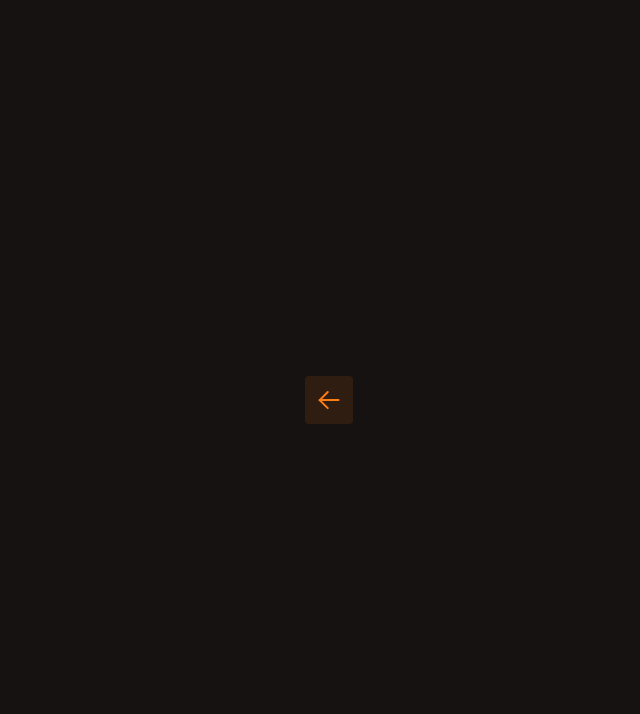
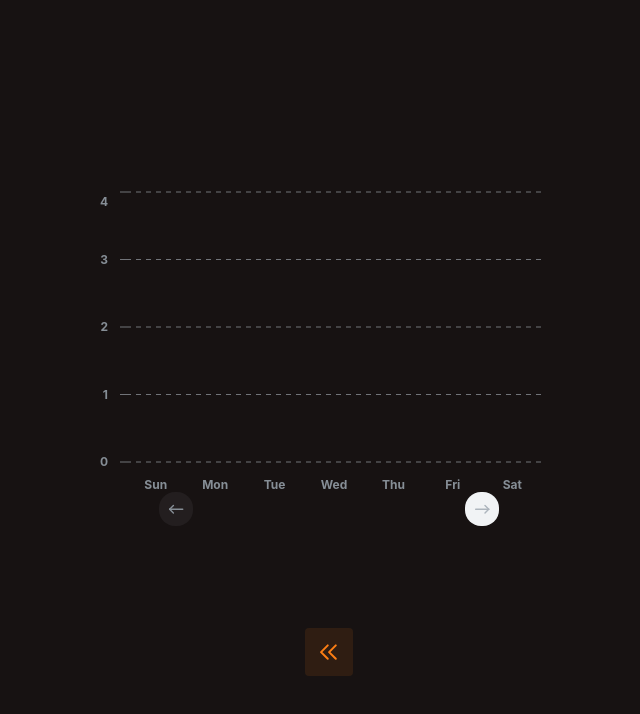
Before and after one commit to tannerkrewson/little-wins, a React (Create React App) app: page / in a window 1280 px wide. Both pictures are taken after a click on the button 674 px from the left and 743 px from the top of the page. Shown: the top 714 px of the page, without its empty margins (311-951 px from the left). Built offline with nearby package versions, Linux system fonts and the light colour scheme.

Commit message:
add chart

```diff
--- a/package.json
+++ b/package.json
@@ -4,6 +4,7 @@
 	"homepage": "https://www.tannerkrewson.com/little-wins",
 	"dependencies": {
 		"@fontsource-variable/dm-sans": "^5.0.3",
+		"@mantine/charts": "^7.4.0",
 		"@mantine/core": "^7.4.0",
 		"@mantine/hooks": "^7.4.0",
 		"@tabler/icons-react": "^2.45.0",
@@ -13,6 +14,7 @@
 		"react": "^18.2.0",
 		"react-dom": "^18.2.0",
 		"react-scripts": "5.0.1",
+		"recharts": "^2.10.3",
 		"typescript": "^4.9.5"
 	},
 	"scripts": {
--- a/src/index.tsx
+++ b/src/index.tsx
@@ -3,6 +3,7 @@ import ReactDOM from "react-dom/client";
 import { MantineProvider } from "@mantine/core";
 
 import "@mantine/core/styles.css";
+import "@mantine/charts/styles.css";
 
 import "@fontsource-variable/dm-sans";
 import "@fontsource-variable/dm-sans/wght.css";
--- a/src/pages/HistoryPage.tsx
+++ b/src/pages/HistoryPage.tsx
@@ -1,15 +1,70 @@
-import { ActionIcon, Group } from "@mantine/core";
-import { IconArrowLeft } from "@tabler/icons-react";
+import { ActionIcon, Container, Group } from "@mantine/core";
+import { BarChart } from "@mantine/charts";
+import {
+	IconChevronsLeft,
+	IconArrowNarrowLeft,
+	IconArrowNarrowRight,
+} from "@tabler/icons-react";
 import useCountTracker from "../utils/useCountTracker";
+import { getDataForWeek } from "../utils/getDataForWeek";
+import { useState } from "react";
 
 function HistoryPage({
 	setCurrentPage,
 }: {
 	setCurrentPage: (newPage: string) => void;
 }) {
+	const [weekOffset, setWeekOffset] = useState(0);
 	const { counts } = useCountTracker();
+	const weekData = getDataForWeek(weekOffset, counts);
+	console.log(weekData);
+
 	return (
 		<>
+			<div style={{ width: "14em", marginLeft: "-1.5em", marginTop: "2em" }}>
+				<BarChart
+					h={300}
+					data={weekData}
+					dataKey="dayOfWeek"
+					series={[{ name: "Little Wins", color: "#e5a33d" }]}
+					tickLine="y"
+				/>
+			</div>
+			<div
+				style={{
+					display: "flex",
+					justifyContent: "space-between",
+					gap: "8em",
+					marginBottom: "3em",
+				}}
+			>
+				<ActionIcon
+					variant="light"
+					color="gray"
+					radius="lg"
+					size="lg"
+					onClick={() => setWeekOffset(weekOffset - 1)}
+				>
+					<IconArrowNarrowLeft
+						style={{ width: "70%", height: "70%" }}
+						stroke={1.5}
+					/>
+				</ActionIcon>{" "}
+				<ActionIcon
+					variant="light"
+					color="gray"
+					radius="lg"
+					size="lg"
+					disabled={weekOffset >= 0}
+					onClick={() => setWeekOffset(Math.min(weekOffset + 1, 0))}
+				>
+					<IconArrowNarrowRight
+						style={{ width: "70%", height: "70%" }}
+						stroke={1.5}
+					/>
+				</ActionIcon>
+			</div>
+
 			<Group gap="lg">
 				<ActionIcon
 					variant="light"
@@ -17,7 +72,10 @@ function HistoryPage({
 					size="3em"
 					onClick={() => setCurrentPage("MainPage")}
 				>
-					<IconArrowLeft style={{ width: "70%", height: "70%" }} stroke={1.5} />
+					<IconChevronsLeft
+						style={{ width: "70%", height: "70%" }}
+						stroke={1.5}
+					/>
 				</ActionIcon>
 			</Group>
 		</>
--- /dev/null
+++ b/src/utils/getDataForWeek.ts
@@ -0,0 +1,26 @@
+import { type Counts } from "./useCountTracker";
+
+const DAYS_OF_WEEK = ["Sun", "Mon", "Tue", "Wed", "Thu", "Fri", "Sat"];
+
+export const getDataForWeek = (
+	weeksAgo: number,
+	counts: Counts,
+): Array<{ dayOfWeek: string; "Little Wins": number }> => {
+	const currentDate = new Date();
+	const startDate = new Date(currentDate);
+	startDate.setDate(
+		currentDate.getDate() - weeksAgo * 7 - currentDate.getDay(),
+	);
+
+	return Array.from({ length: 7 }, (_, i) => {
+		const currentDate = new Date(startDate);
+		currentDate.setDate(startDate.getDate() + i);
+
+		const dayOfWeek = DAYS_OF_WEEK[i];
+		const formattedDate = currentDate.toISOString().split("T")[0];
+
+		const count = counts[formattedDate] || 0;
+
+		return { dayOfWeek, "Little Wins": count };
+	});
+};
--- a/src/utils/useCountTracker.ts
+++ b/src/utils/useCountTracker.ts
@@ -2,7 +2,7 @@ import { useState } from "react";
 
 const LOCAL_STORAGE_KEY = "COUNT_TRACKER";
 
-type Counts = { [date: string]: number };
+export type Counts = { [date: string]: number };
 
 const getCurrentDate = () => {
 	const t = new Date();
```
Also changed, not shown: 1 other file (tests, documents, lock files or other folders).
